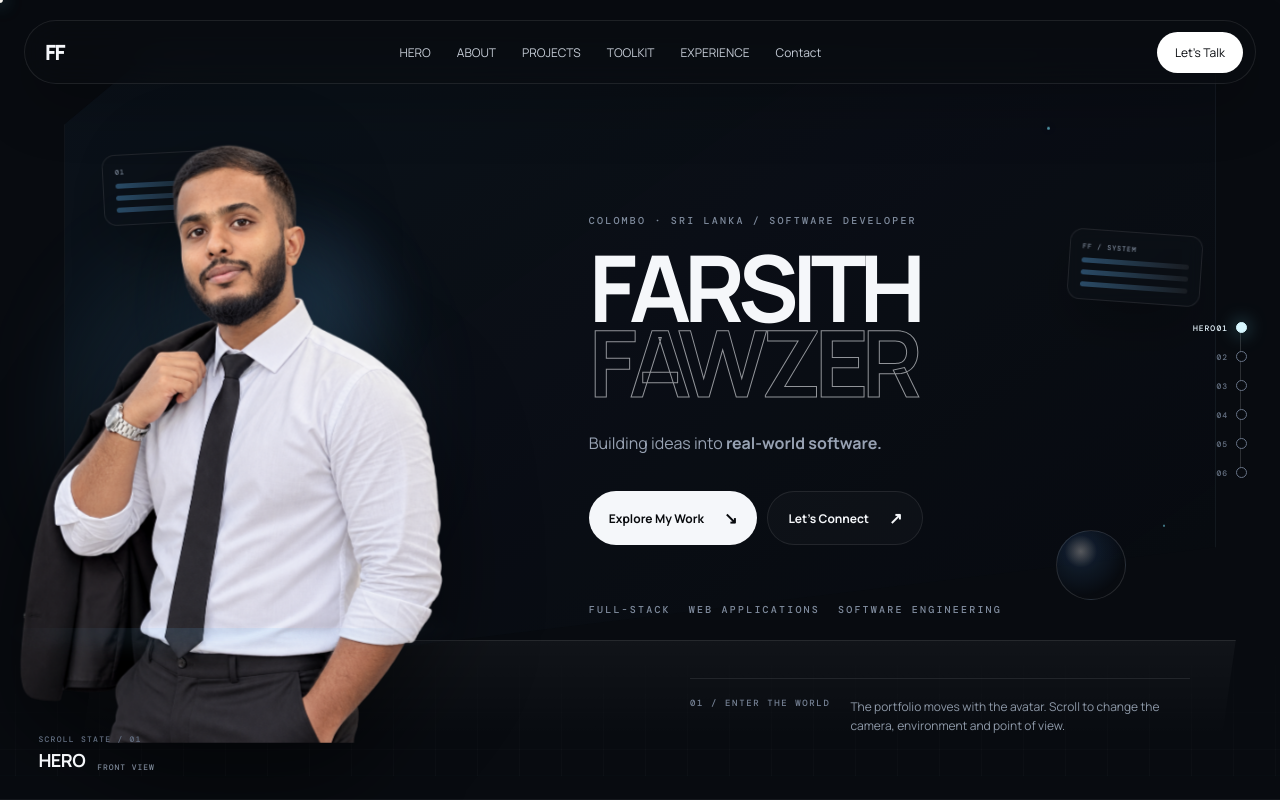
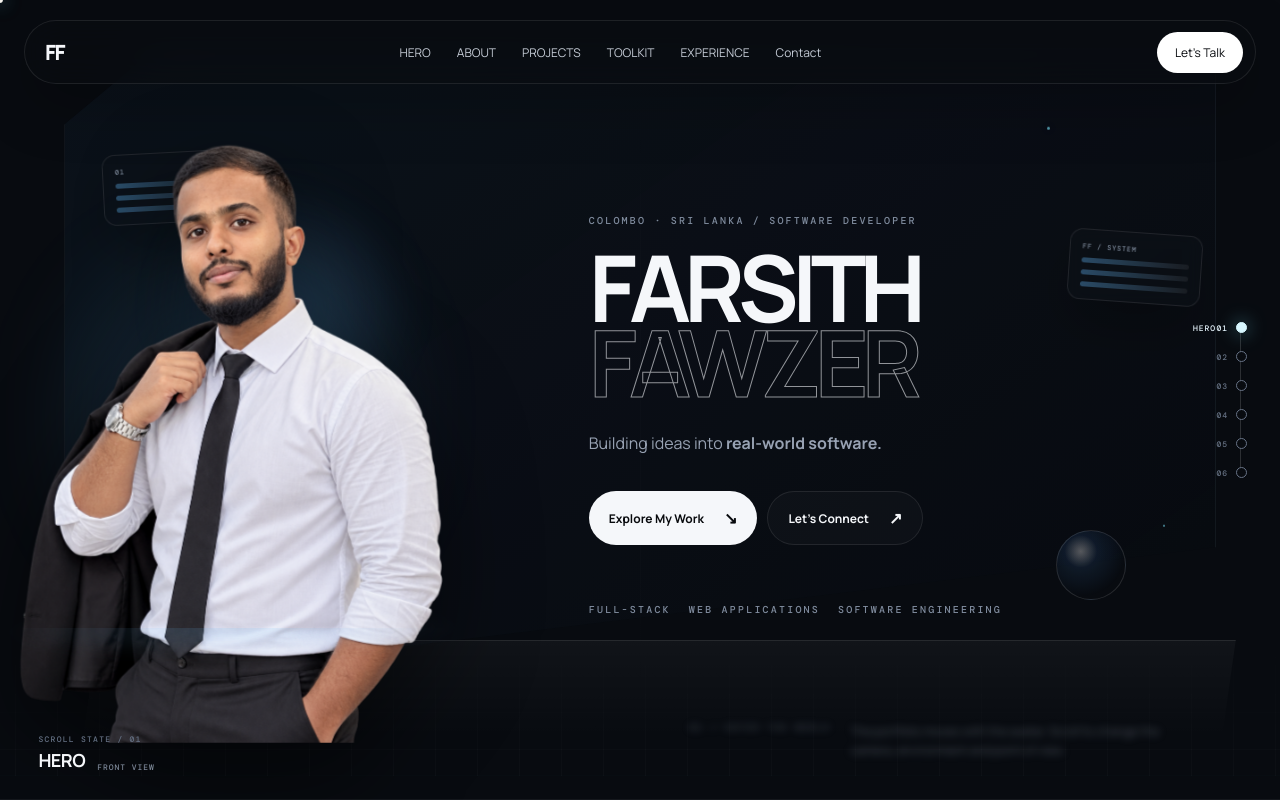
Before and after one commit to ff786/farsith-portfolio, a Next.js app: page / in a window 1280 px wide. Shown: the top 800 px of the page. Built offline with nearby package versions, Linux system fonts and the light colour scheme.

Commit message:
Add cinematic chapter breathing and lane polish

```diff
--- a/src/app/globals.css
+++ b/src/app/globals.css
@@ -283,3 +283,72 @@
 .avatar-camera{left:50%;right:auto;width:min(40vw,620px);margin-left:min(-20vw,-310px)}
 @media(max-width:980px){.avatar-camera{width:min(54vw,520px);margin-left:min(-27vw,-260px)}}
 @media(max-width:640px){.avatar-camera{width:72vw;margin-left:-36vw}}
+
+
+/* -------------------------------------------------------------------------- */
+/* Cinematic lane choreography                                                */
+/* -------------------------------------------------------------------------- */
+.avatar-camera{
+  will-change:transform;
+}
+.avatar-halo{
+  transition:opacity .8s ease,filter .8s ease;
+}
+.avatar-floor{
+  transition:opacity .8s ease,transform .8s ease;
+}
+.project-environment{
+  will-change:transform,opacity;
+}
+.workbench-window{
+  box-shadow:0 35px 100px rgba(0,0,0,.48),0 0 90px rgba(74,169,255,.09);
+}
+@media(max-width:980px){
+  .avatar-camera{width:min(54vw,520px);margin-left:min(-27vw,-260px)}
+  .project-environment{inset:7% 3% 8%}
+}
+@media(max-width:640px){
+  .avatar-camera{width:72vw;margin-left:-36vw}
+  .project-environment{inset:4% 0 6%}
+}
+
+/* Progressive enhancement: chapter copy breathes into the viewport instead of
+   appearing as a hard section-to-section swap. */
+@supports (animation-timeline: view()){
+  .journey-chapter .chapter-copy,
+  .journey-chapter .chapter-card,
+  .journey-chapter .project-rail,
+  .journey-chapter .toolkit-orbit,
+  .journey-chapter .experience-path,
+  .journey-chapter .chapter-note{
+    animation:chapterBreath linear both;
+    animation-timeline:view();
+    animation-range:entry 0% cover 34%;
+  }
+  @keyframes chapterBreath{
+    from{opacity:.18;transform:translateY(42px);filter:blur(7px)}
+    to{opacity:1;transform:translateY(0);filter:blur(0)}
+  }
+}
+
+/* Give the two composition lanes a restrained spatial anchor without turning
+   the portfolio into a visible two-column grid. */
+.avatar-stage:after{
+  content:"";
+  position:absolute;
+  top:15%;
+  bottom:13%;
+  left:50%;
+  width:1px;
+  background:linear-gradient(to bottom,transparent,rgba(255,255,255,.045) 20%,rgba(255,255,255,.045) 80%,transparent);
+  opacity:.28;
+  z-index:2;
+  pointer-events:none;
+  transition:opacity .8s ease;
+}
+.avatar-stage.stage-2:after{
+  opacity:.12;
+}
+@media(max-width:640px){
+  .avatar-stage:after{display:none}
+}
```
